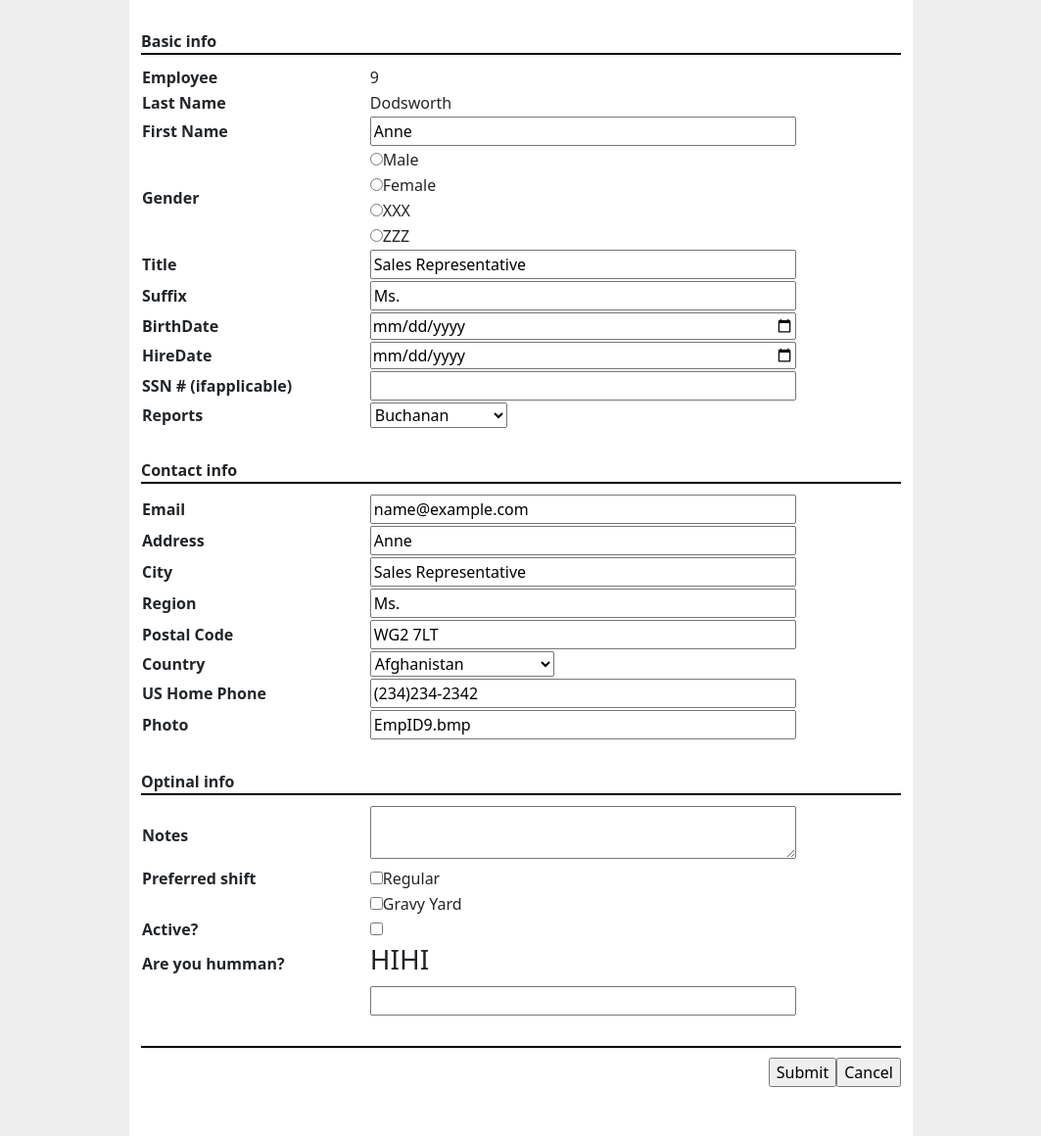
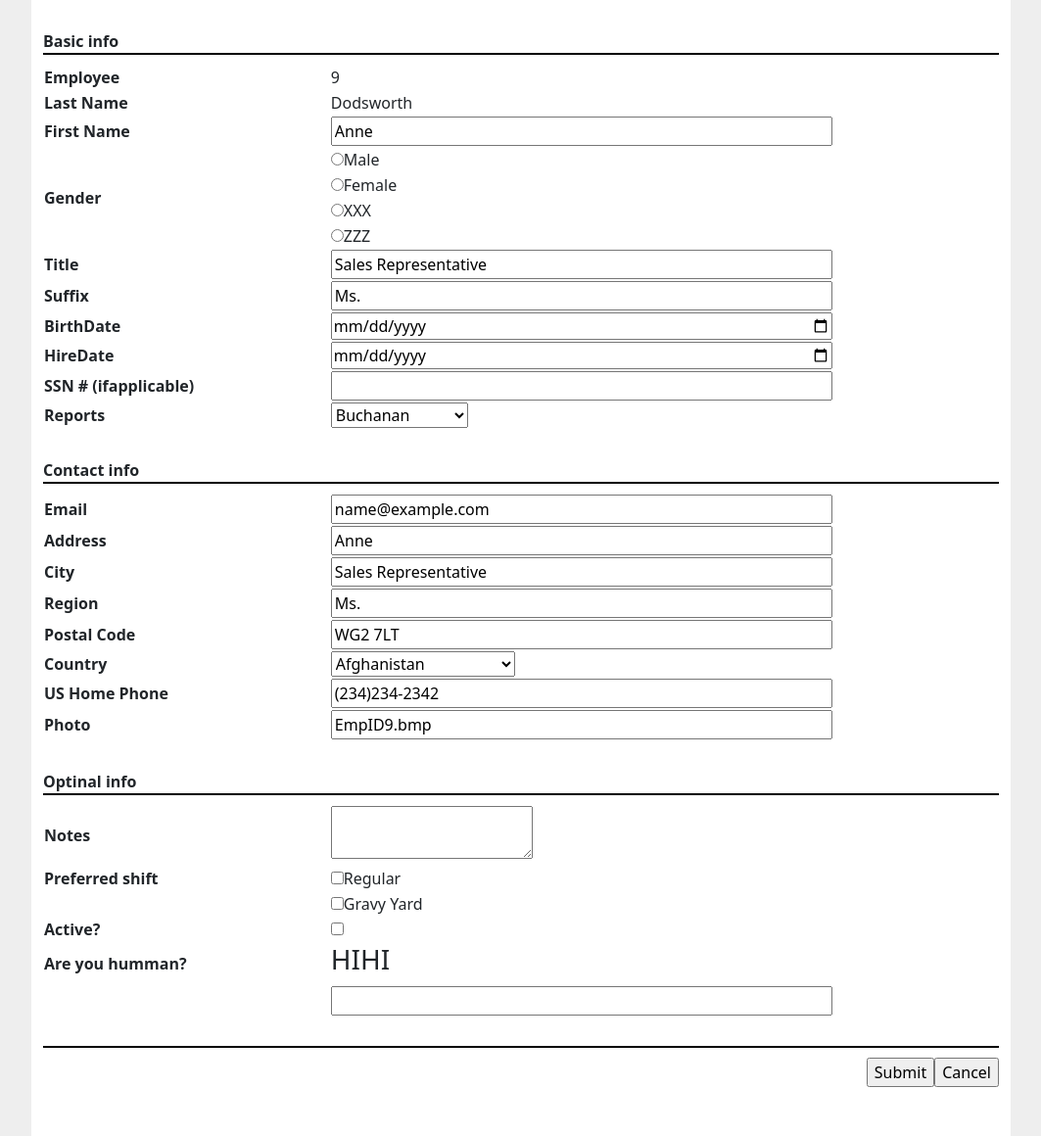
Before and after one commit to NgaoPhongVan/2024_CSE485_CongngheWeb, a PHP site: page /project14/index.php in a window 1280 px wide. Shown: the whole page at 98% size, without its empty margins (108-1171 px from the left). Run offline with PHP 8.4, Linux system fonts and the light colour scheme; some libraries are stand-ins or nearby versions.

Commit message:
Update index.php

```diff
--- a/project14/index.php
+++ b/project14/index.php
@@ -30,16 +30,12 @@
         }
         .container {
             background-color: #fff;
-            width: 800px;
+            width: 1000px;
         }
         .head {
             border-bottom: 2px solid black;
             padding-top: 30px;
             margin-bottom: 10px;
-        }
-        table, tr, td {
-            /* border: 2px solid black; */
-            /* width: 100%; */
         }
         table {
             width: 100%;
@@ -54,8 +50,9 @@
             margin-top: 10px;
             padding-bottom: 50px;
         }
-        #editor {
-            width: 34vw;
+        .ck-editor__editable {
+            height: 300px;
+            width: 40vw;
         }
     </style>
 </head>
@@ -75,7 +72,7 @@
                     </tr>
                     <tr>
                         <td class="c1">First Name</td>
-                        <td class="c2"><input type="text" value="Anne" style="width: 34vw;"></td>
+                        <td class="c2"><input type="text" value="Anne" style="width: 40vw;"></td>
                     </tr>
 
                     <tr>
@@ -93,23 +90,23 @@
                     </tr>
                     <tr>
                         <td class="c1">Title</td>
-                        <td class="c2"><input type="text" value="Sales Representative" style="width: 34vw;"></td>
+                        <td class="c2"><input type="text" value="Sales Representative" style="width: 40vw;"></td>
                     </tr>
                     <tr>
                         <td class="c1">Suffix</td>
-                        <td class="c2"><input type="text" value="Ms. " style="width: 34vw;"></td>
+                        <td class="c2"><input type="text" value="Ms. " style="width: 40vw;"></td>
                     </tr>
                     <tr>
                         <td class="c1">BirthDate</td>
-                        <td class="c2"><input type="date" name="date" id="" style="width: 34vw;"></td>
+                        <td class="c2"><input type="date" name="date" id="" style="width: 40vw;"></td>
                     </tr>
                     <tr>
                         <td class="c1">HireDate</td>
-                        <td class="c2"><input type="date" name="date" id="" style="width: 34vw;"></td>
+                        <td class="c2"><input type="date" name="date" id="" style="width: 40vw;"></td>
                     </tr>
                     <tr>
                         <td class="c1">SSN # (ifapplicable)</td>
-                        <td class="c2"><input type="text" style="width: 34vw;"></td>
+                        <td class="c2"><input type="text" style="width: 40vw;"></td>
                     </tr>
                     <tr>
                         <td class="c1">Reports</td>
@@ -128,23 +125,23 @@
                 <table>
                     <tr>
                         <td class="c1">Email</td>
-                        <td class="c2"><input type="email" name="email" id="" value="name@example.com" style="width: 34vw;"></td>
+                        <td class="c2"><input type="email" name="email" id="" value="name@example.com" style="width: 40vw;"></td>
                     </tr>
                     <tr>
                         <td class="c1">Address</td>
-                        <td class="c2"><input type="text" value="Anne" style="width: 34vw;" value="7 Houndstooth Rd."></td>
+                        <td class="c2"><input type="text" value="Anne" style="width: 40vw;" value="7 Houndstooth Rd."></td>
                     </tr>
                     <tr>
                         <td class="c1">City</td>
-                        <td class="c2"><input type="text" value="Sales Representative" style="width: 34vw;" value="London"></td>
+                        <td class="c2"><input type="text" value="Sales Representative" style="width: 40vw;" value="London"></td>
                     </tr>
                     <tr>
                         <td class="c1">Region</td>
-                        <td class="c2"><input type="text" value="Ms. " style="width: 34vw;"></td>
+                        <td class="c2"><input type="text" value="Ms. " style="width: 40vw;"></td>
                     </tr>
                     <tr>
                         <td class="c1">Postal Code</td>
-                        <td class="c2"><input type="text" name="date" id="" style="width: 34vw;" value="WG2 7LT"></td>
+                        <td class="c2"><input type="text" name="date" id="" style="width: 40vw;" value="WG2 7LT"></td>
                     </tr>
                     <tr>
                         <td class="c1">Country</td>
@@ -158,11 +155,11 @@
                     </tr>
                     <tr>
                         <td class="c1">US Home Phone</td>
-                        <td class="c2"><input type="phone" style="width: 34vw;" value="(234)234-2342"></td>
+                        <td class="c2"><input type="phone" style="width: 40vw;" value="(234)234-2342"></td>
                     </tr>
                     <tr>
                         <td class="c1">Photo</td>
-                        <td class="c2"><input type="text" style="width: 34vw;" value="EmpID9.bmp"></td>
+                        <td class="c2"><input type="text" style="width: 40vw;" value="EmpID9.bmp"></td>
                     </tr>
                 </table>
             </div>
@@ -200,7 +197,7 @@
                         </tr>
                     <tr>
                         <td class="c1"></td>
-                        <td class="c2"><input type="text" name="" id="" style="width: 34vw;"></td>
+                        <td class="c2"><input type="text" name="" id="" style="width: 40vw;"></td>
                     </tr>
                 </table>
             </div>
```
